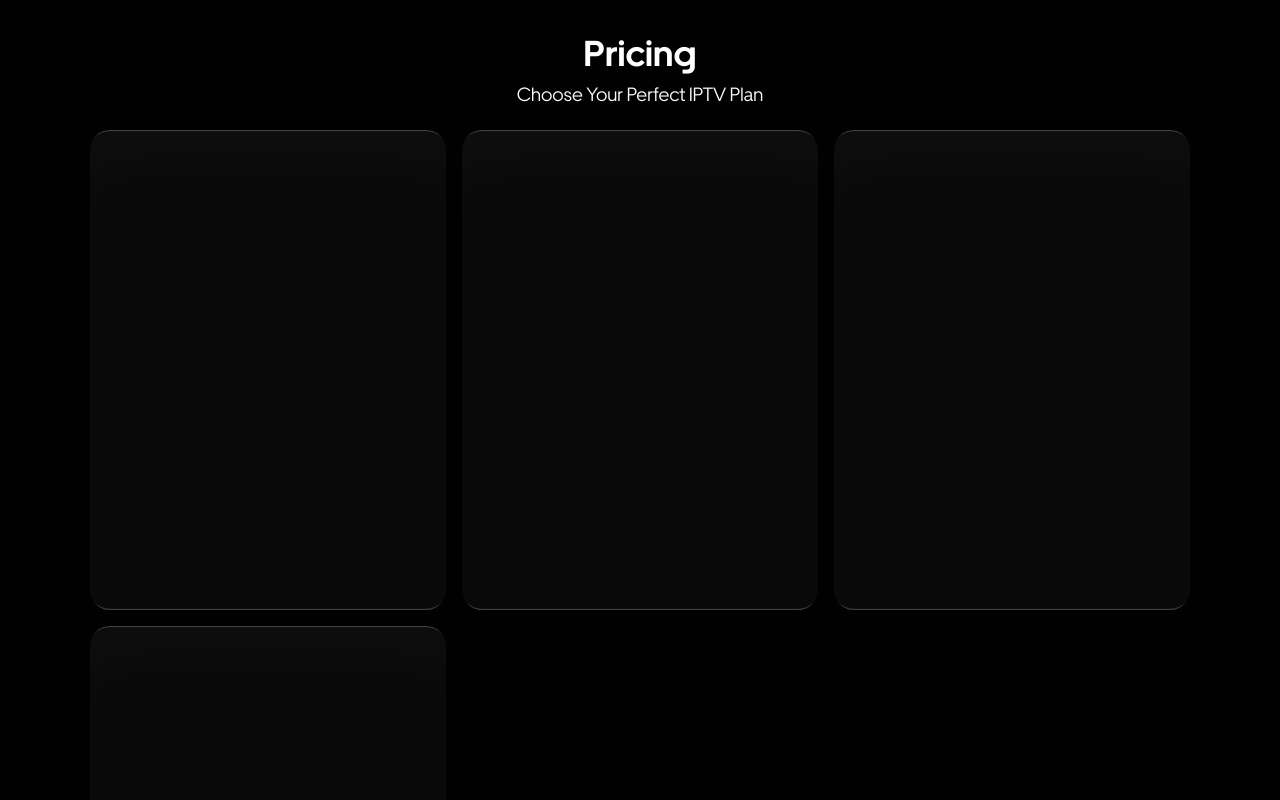
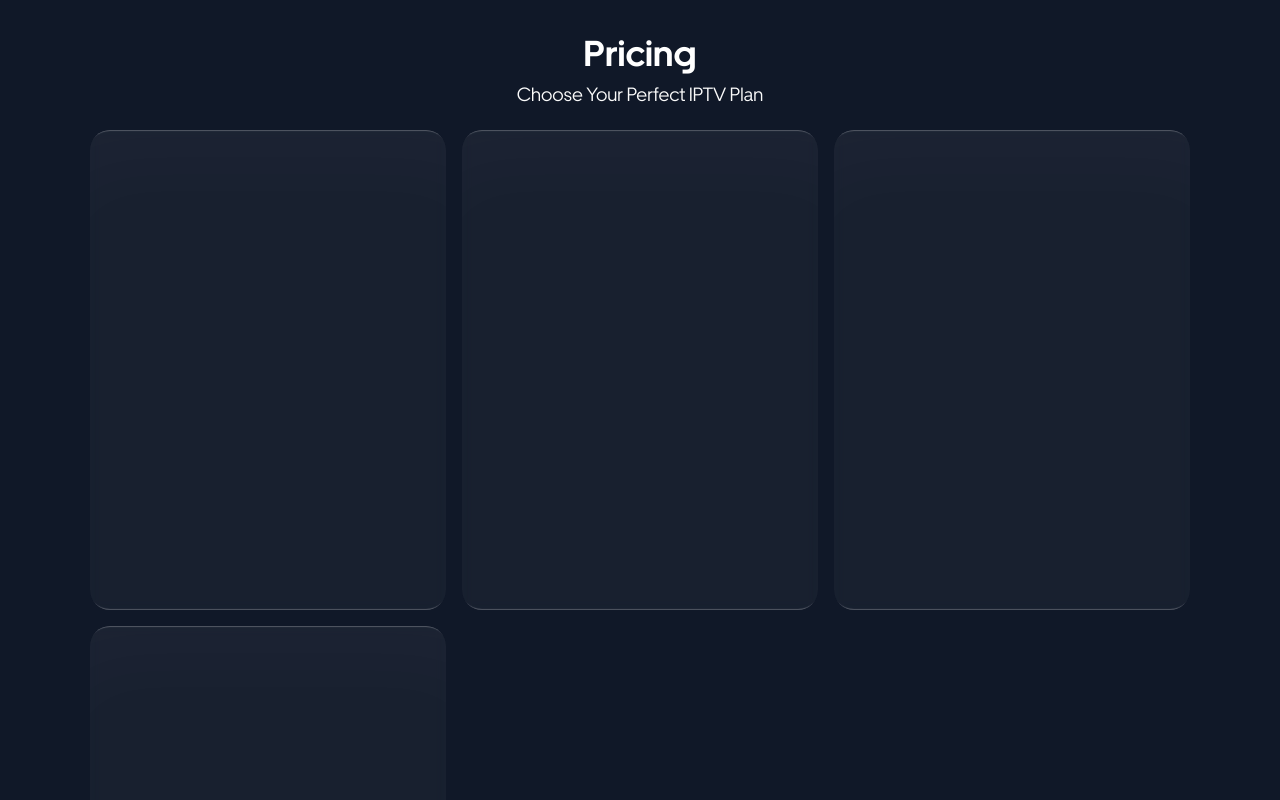
Before and after one commit to alimabroukofficiel/web, a plain HTML site: page index.html in a window 1280 px wide. Shown: the top 800 px of the page. Drawn offline with nearby package versions, Linux system fonts and the light colour scheme.

Commit message:
Update index.css

```diff
--- a/index.css
+++ b/index.css
@@ -89,7 +89,7 @@ body{
 body{
   width: 100%;height: 100VH;
   /* background-color: #010314; */
-  background-color: #010101;
+  background-color: #101828;
   color: #FCFCFC;
 }
 
```
